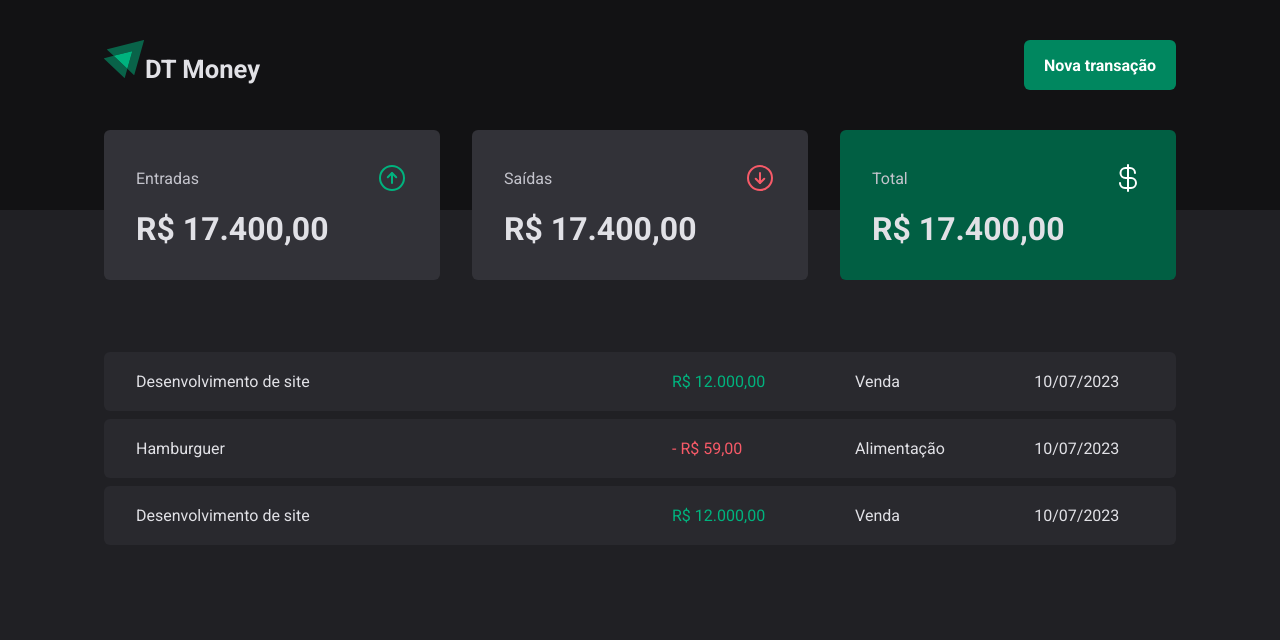
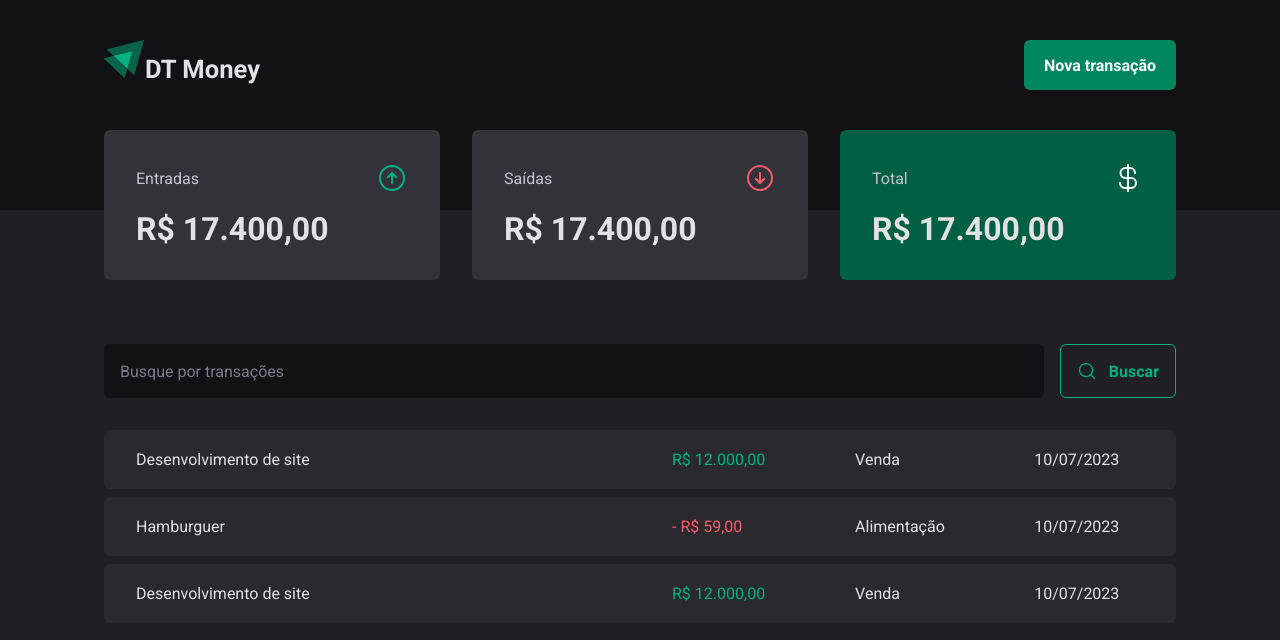
Before and after one commit to bruno-rodrigues-d/dt-money, a React (Vite) app: page / in a window 1280 px wide. Shown: the top 640 px of the page. Built offline with nearby package versions, Linux system fonts and the light colour scheme.

Commit message:
Componente SearchForm

```diff
--- /dev/null
+++ b/src/pages/Transactions/components/SearchForm/index.tsx
@@ -0,0 +1,15 @@
+import { MagnifyingGlass } from "phosphor-react";
+import { SearchFormContainer } from "./styles";
+
+export function SearchForm() {
+  return (
+    <SearchFormContainer>
+      <input type="text" placeholder="Busque por transações" />
+
+      <button type="submit">
+        <MagnifyingGlass size={20}/>
+        Buscar
+      </button>
+    </SearchFormContainer>
+  )
+}
--- /dev/null
+++ b/src/pages/Transactions/components/SearchForm/styles.ts
@@ -0,0 +1,41 @@
+import { styled } from "styled-components";
+
+export const SearchFormContainer = styled.form`
+  display: flex;
+  gap: 1rem;
+
+  input {
+    flex: 1;
+    border-radius: 6px;
+    border: 0;
+    background: ${props =>props.theme['gray-900']};
+    color: ${props =>props.theme['gray-300']};
+    padding: 1rem;
+
+    &::placeholder {
+      color: ${props =>props.theme['gray-500']};
+    }
+  }
+
+    button {
+      display: flex;
+      align-items: center;
+      gap: 0.75rem;
+
+      border: 0;
+      padding: 1rem;
+      background: transparent;
+      border: 1px solid ${props =>props.theme['green-300']};
+      color: ${props =>props.theme['green-300']};
+
+      font-weight: bold;
+      border-radius: 6px;
+
+      &:hover {
+        background: ${props =>props.theme['green-500']};
+        border: 1px solid ${props =>props.theme['green-500']};
+        color: ${props =>props.theme.white};
+        transition: background-color 0.2s, color 0.2s, border-color 0.2s;
+      }
+    }
+`
--- a/src/pages/Transactions/index.tsx
+++ b/src/pages/Transactions/index.tsx
@@ -1,5 +1,6 @@
 import { Header } from "../../components/Header";
 import { Summary } from "../../components/Summary";
+import { SearchForm } from "./components/SearchForm";
 import { TransactionsContainer, TransactionsTable, PriceHightlight } from "./styles";
 
 export function Transactions() {
@@ -9,6 +10,8 @@
       <Summary />
 
       <TransactionsContainer>
+        <SearchForm />
+
         <TransactionsTable>
           <tbody>
             <tr>
```
